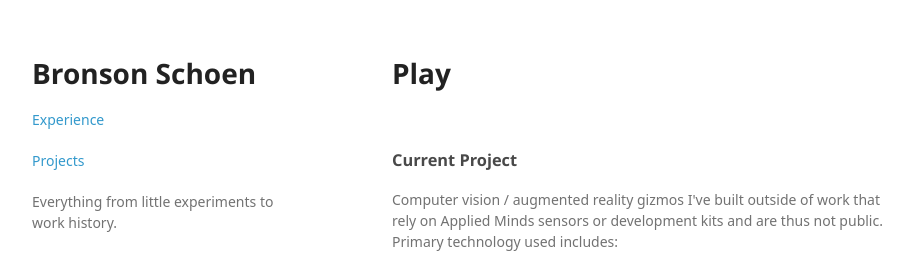
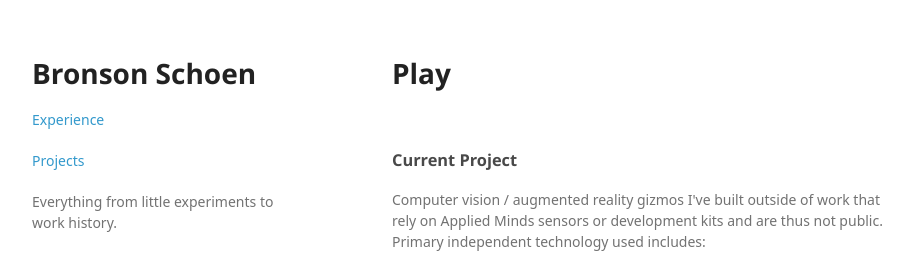
Before and after one commit to b-schoen/b-schoen.github.io, a plain HTML site: page projects.html in a window 1280 px wide. Shown: the top 269 px of the page, without its empty margins (178-1093 px from the left). Drawn offline with Linux system fonts and the light colour scheme; a web font is replaced by a local one.

Commit message:
Changed wording on Applied Minds outside of work projects.

```diff
--- a/projects.html
+++ b/projects.html
@@ -34,7 +34,7 @@
 
 <h3>Current Project</h3>
 
-<p>Computer vision / augmented reality gizmos I've built outside of work that rely on Applied Minds sensors or development kits and are thus not public. Primary technology used includes: </p>
+<p>Computer vision / augmented reality gizmos I've built outside of work that rely on Applied Minds sensors or development kits and are thus not public. Primary independent technology used includes: </p>
 
 <ul>
   <li>Face/Eye Tracking using OpenCV</li>
```
